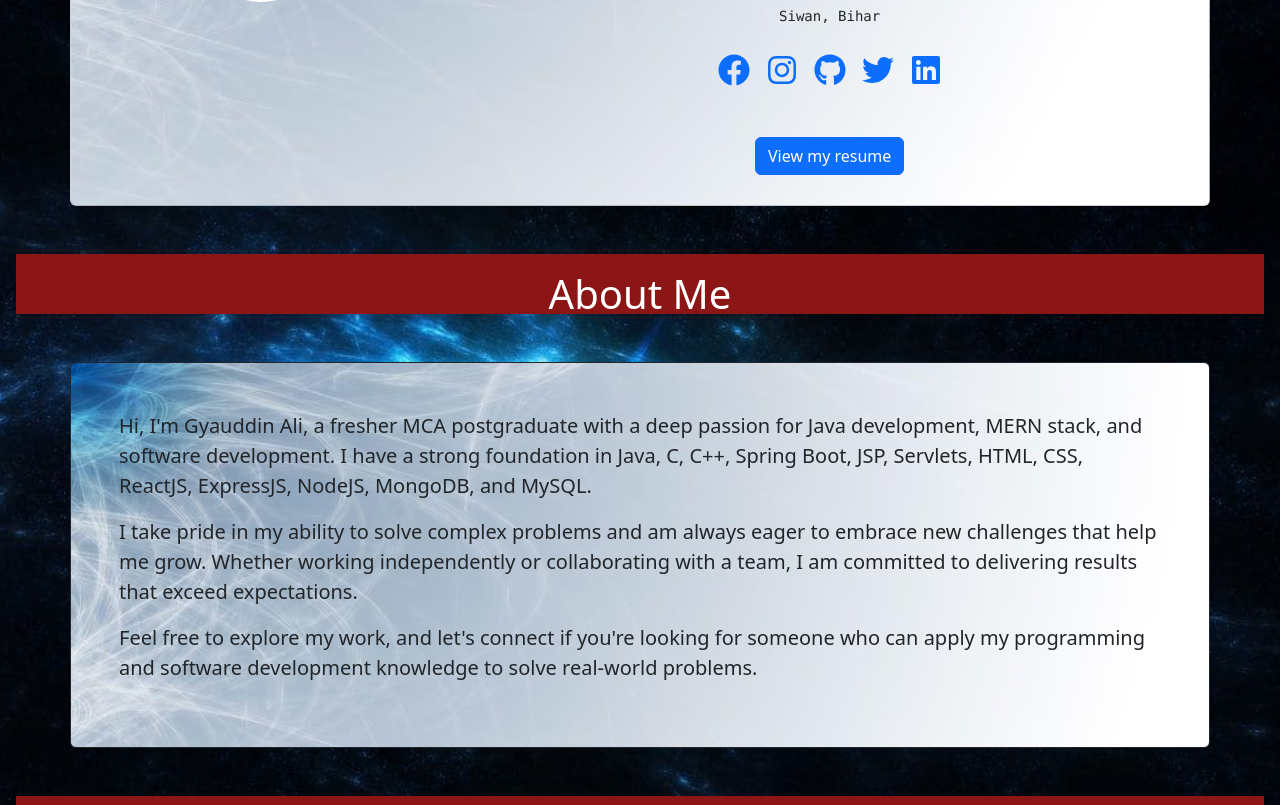
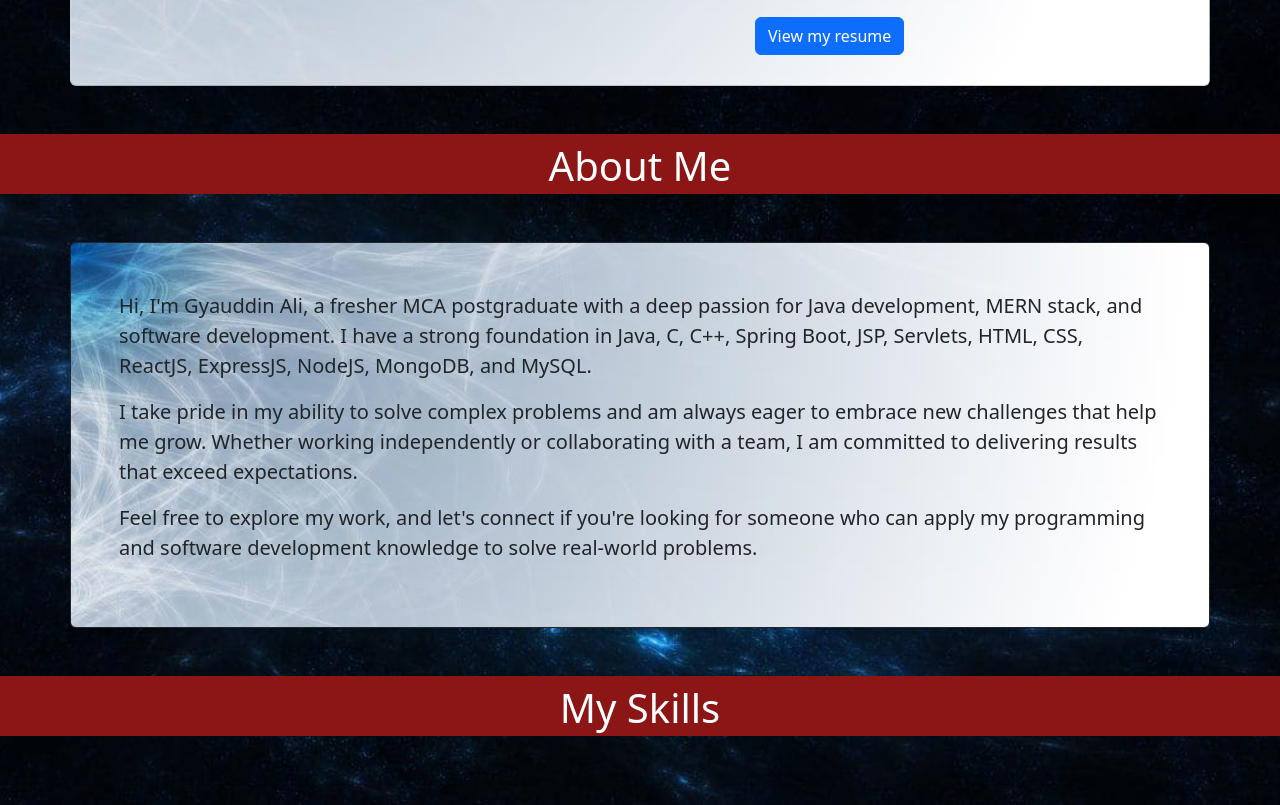
Before and after one commit to Gyasuddinali/portfolio, a React (Create React App) app: page / in a window 1280 px wide. Shown: the part 780-1585 px from the top of the page. Built offline with nearby package versions, Linux system fonts and the light colour scheme.

Commit message:
remove aos effet from skills

```diff
--- a/src/App.js
+++ b/src/App.js
@@ -27,8 +27,8 @@ function App() {
 
 
   return (
-    <div className="App" style={{ paddingTop: '120px' }}>
-
+    // <div className="App" style={{ paddingTop: '120px' }}>
+       <div className="App">
 
 
 
--- a/src/components/about/About.js
+++ b/src/components/about/About.js
@@ -4,7 +4,9 @@ export default function About() {
 
   return (
     <div>
-<h1 className='text-white py-3 m-3' style={{backgroundColor:'#8C1515',height:'60px'}}>About Me</h1>
+      <h1 className='text-white pt-2' style={{backgroundColor:'#8C1515',height:'60px'}}>About Me</h1>
+
+{/* <h1 className='text-white py-3 m-3' style={{backgroundColor:'#8C1515',height:'60px'}}>About Me</h1> */}
 <div id='ptexa' className='card text-center mt-5 mb-5 pt-5 pb-5 ps-5 pe-5 container shadow-sm border-dark mx-auto'>
 
 
--- a/src/components/contact/Contactme.js
+++ b/src/components/contact/Contactme.js
@@ -48,7 +48,9 @@ console.log(name);
 
   return (
     <div>
-      <h1 className='text-white text-center py-3 m-3' style={{backgroundColor:'#8C1515',height:'60px'}}>Contact Me</h1>
+            <h1 className='text-white text-center pt-2' style={{backgroundColor:'#8C1515',height:'60px'}}>Contact Me</h1>
+
+      {/* <h1 className='text-white text-center py-3 m-3' style={{backgroundColor:'#8C1515',height:'60px'}}>Contact Me</h1> */}
       <div id="frm" className="card container mt-5 mb-5 pt-5 pb-5 ps-5 pe-5">
       <form className='container ps-5 pe-5 card pt-5 pb-5 align-center ' onSubmit={buttonhnd}>
         <input type="text" placeholder="Your Name" required name='name' value={name.name} onChange={inpcng}/><br></br>
--- a/src/components/skill/Skill.js
+++ b/src/components/skill/Skill.js
@@ -14,20 +14,13 @@ import java from '../image/java.jpg';
 import servlet from '../image/servlet.png';
 import springboot from '../image/spring.png';
 import '../skill/skill.css'
-import { useEffect } from 'react';
-import AOS from 'aos';
-import 'aos/dist/aos.css';
 
 export default function Skill() {
-  useEffect(() => {
-  AOS.init({
-    duration: 1000, // animation duration
-    once:false
-  });
-}, []);
+
   return (
     <div>
-      <h1 className=" text-white text-center py-3  m-3" style={{backgroundColor:'#8C1515',height:'60px'}}>My Skills</h1>
+      {/* <h1 className=" text-white text-center py-3  m-3" style={{backgroundColor:'#8C1515',height:'60px'}}>My Skills</h1> */}
+            <h1 className=" text-white text-center pt-2" style={{backgroundColor:'#8C1515',height:'60px'}}>My Skills</h1>
 
       <div id='ptex' className="container card mt-5 mb-5">
         <div className="row justify-content-center mt-5 mb-5">
--- a/src/index.css
+++ b/src/index.css
@@ -1,4 +1,4 @@
-body {
+/* body {
   margin: 0;
   font-family: -apple-system, BlinkMacSystemFont, 'Segoe UI', 'Roboto', 'Oxygen',
     'Ubuntu', 'Cantarell', 'Fira Sans', 'Droid Sans', 'Helvetica Neue',
@@ -10,4 +10,4 @@ body {
 code {
   font-family: source-code-pro, Menlo, Monaco, Consolas, 'Courier New',
     monospace;
-}
+} */
```
